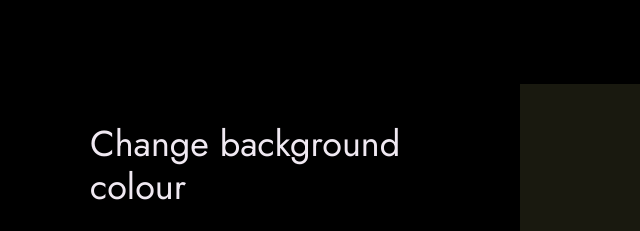
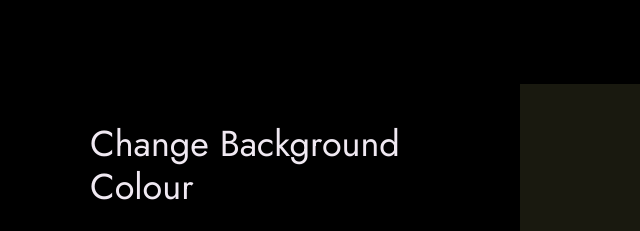
Before and after one commit to sebframpton/sebframpton.github.io, a plain HTML site: page index.html in a window 1280 px wide. Shown: the part 2340-2571 px from the top of the page, 0-640 px from the left. Drawn offline with Linux system fonts and the light colour scheme.

Commit message:
Update index.html

```diff
--- a/index.html
+++ b/index.html
@@ -125,7 +125,7 @@
 
           <div class="work__box">
             <div class="work__text">
-              <h3>Change background colour</h3>
+              <h3>Change Background Colour</h3>
               <p>
                 Change the colour of the background of the website project.
               </p>
```
